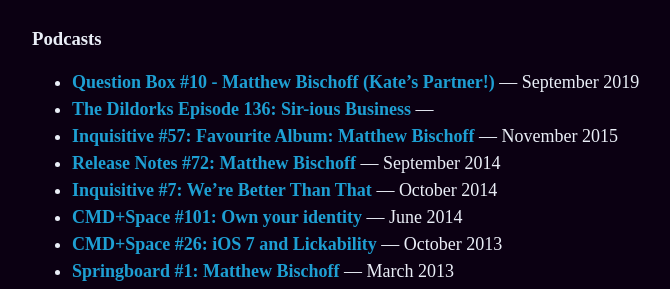
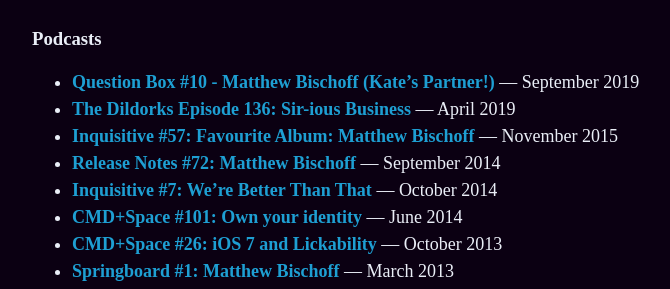
Before and after one commit to mbbischoff/website, a Jekyll site: the page built from about.md, in a window 1280 px wide and 900 px high, scrolled down 2510 px. Shown: the part 161-450 px from the top of the window, without its empty margins (258-928 px from the left). Built offline with Jekyll 4.4.1, drawn with Linux system fonts in a browser that asks for light colours; some web fonts are replaced.

Commit message:
Updated About

```diff
--- a/about.md
+++ b/about.md
@@ -55,7 +55,7 @@
 ### Podcasts
 
 * **[Question Box #10 - Matthew Bischoff (Kate's Partner!)](https://questionbox.libsyn.com/10-matthew-bischoff-kates-partner)** — September 2019
-* **[The Dildorks Episode 136: Sir-ious Business](https://thedildorks.wordpress.com/portfolio/episode-136-sir-ious-business/)** —
+* **[The Dildorks Episode 136: Sir-ious Business](https://thedildorks.wordpress.com/portfolio/episode-136-sir-ious-business/)** — April 2019
 * **[Inquisitive #57: Favourite Album: Matthew Bischoff](https://www.relay.fm/inquisitive/57)** — November 2015
 * **[Release Notes #72: Matthew Bischoff](http://releasenotes.tv/72-matthew-bischoff/)** — September 2014
 * **[Inquisitive #7: We’re Better Than That](http://www.relay.fm/inquisitive/7)** — October 2014
```
